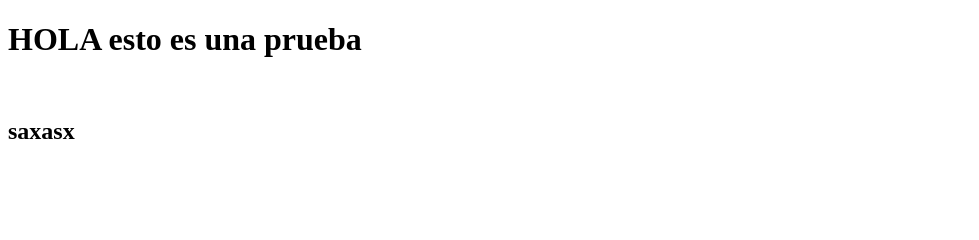
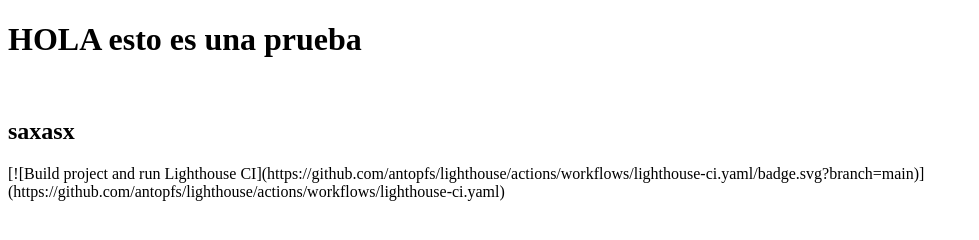
Before and after one commit to antopfs/lighthouse, a website: page index.html in a window 1280 px wide. Shown: the whole page, without its empty margins (0-979 px from the left). Drawn offline with Linux system fonts and the light colour scheme.

Commit message:
commit13

```diff
--- a/index.html
+++ b/index.html
@@ -11,5 +11,9 @@
     <img src="" alt="" srcset="">
     <h2>saxasx</h2>
 
+
+
+    [![Build project and run Lighthouse CI](https://github.com/antopfs/lighthouse/actions/workflows/lighthouse-ci.yaml/badge.svg?branch=main)](https://github.com/antopfs/lighthouse/actions/workflows/lighthouse-ci.yaml)
+
 </body>
 </html>
```
